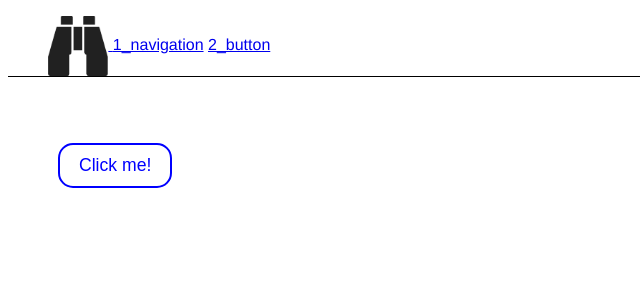
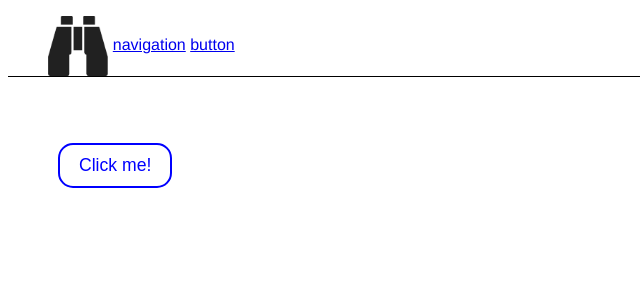
Before and after one commit to afeld/frontend-debugging, a Jekyll site: the page built from _examples/button.html, in a window 1280 px wide. Shown: the top 300 px of the page, without its empty margins (0-640 px from the left). Built offline with Jekyll 4.4.1, drawn with Linux system fonts in a browser that asks for light colours.

Commit message:
remove need for order prefix in example filenames

```diff
--- a/_examples/2_button.html
+++ b/_examples/button.html
@@ -1,4 +1,5 @@
 ---
+order: 2
 ---
 
 <button>Click me!</button>
--- a/_examples/1_navigation.html
+++ b/_examples/navigation.html
@@ -1,4 +1,5 @@
 ---
+order: 1
 ---
 
 Fix the spacing of the navigation bar above.
--- a/_layouts/default.html
+++ b/_layouts/default.html
@@ -8,11 +8,12 @@
   <body class="page-{{ page.url | remove: '/' }}">
     <ul class="navbar">
       <li>
-        <a href="{{site.baseurl}}/">
-          <img class="logo" src="{{site.baseurl}}/assets/logo.png"/>
+        <a class="logo" href="{{site.baseurl}}/">
+          <img src="{{site.baseurl}}/assets/logo.png"/>
         </a>
       </li>
-      {% for other in site.examples %}
+      {% assign sorted_pages = site.examples | sort:"order" %}
+      {% for other in sorted_pages %}
         <li>
           <a href="{{site.baseurl}}{{ other.url }}">{{ other.url | remove: '/' }}</a>
         </li>
--- a/style.css
+++ b/style.css
@@ -7,6 +7,9 @@ body {
 }
 
 .navbar .logo {
+  text-decoration: none;
+}
+.navbar .logo img {
   height: 60px;
   vertical-align: middle;
 }
@@ -21,9 +24,9 @@ body {
 }
 
 
-/* example-specific styles */
+/* page-specific styles */
 
-.page-2_button button {
+.page-button button {
   background-color: white;
   border-radius: 15px;
   border: 2px solid blue;
@@ -32,6 +35,6 @@ body {
   padding: 10px 19px;
 }
 
-.page-2_button button:hover {
+.page-button button:hover {
   background-color: blue;
 }
```
